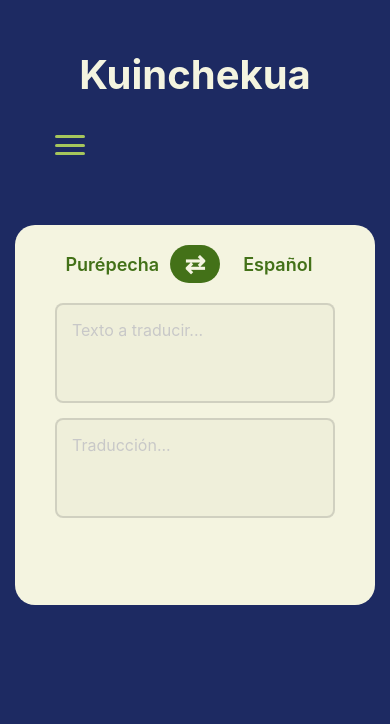
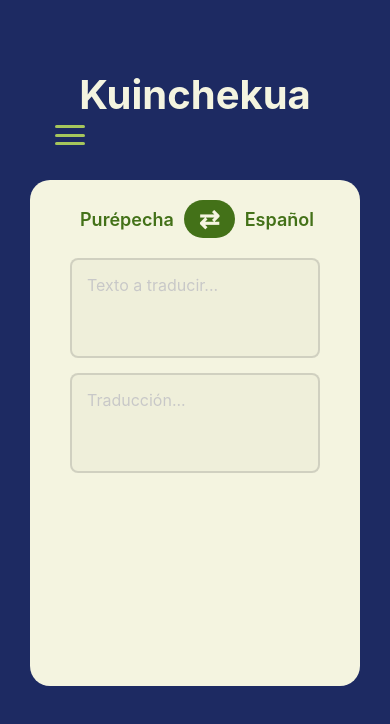
Before and after one commit to FerFabianReyes/app-traduccion-procesamiento-purepecha-espaniol-jatzingueni, a React Native app: screen / in a window 390 px wide. Shown: the top 724 px of the page. Built offline with nearby package versions, Linux system fonts and the light colour scheme.

Commit message:
Cambié un poco el estilo

```diff
--- a/src/styles/colors.js
+++ b/src/styles/colors.js
@@ -3,8 +3,8 @@ export const COLORS = {
   primary: '#1D2A62',
   secondary: '#F4F4E0',
   secondaryShade: '#eeeed8c9',
-  third: '#c38fd8ff',
-  thirdShade: '#aa6dc2ff',
+  third: '#815ba0ff',
+  thirdShade: '#522364ff',
   fourth: '#437118',
   fourthLight: '#A6C65C',
   cardBorder: '#54565c34',
--- a/src/styles/componentStyles/headerStyles.js
+++ b/src/styles/componentStyles/headerStyles.js
@@ -7,7 +7,7 @@ export const headerStyles = StyleSheet.create({
     justifyContent: 'space-between',
     alignItems: 'flex-start',
     paddingHorizontal: 20,
-    paddingVertical: 100,
+    paddingVertical: 90,
     ...Platform.select({
       web: {
         position: 'relative',
@@ -49,7 +49,7 @@ export const headerStyles = StyleSheet.create({
     fontWeight: 'bold',
     color: COLORS.secondary,
     position: 'absolute',
-    top: 50,
+    top: 70,
     left: 0,
     right: 0,
     textAlign: 'center',
--- a/src/styles/componentStyles/slidingMenuStyles.js
+++ b/src/styles/componentStyles/slidingMenuStyles.js
@@ -24,7 +24,7 @@ export const slidingMenuStyles = StyleSheet.create({
   },
   menuBackground: {
     flex: 1,
-    backgroundColor: COLORS.thirdShade,
+    backgroundColor: COLORS.third,
     borderTopRightRadius: 25,    // Repetir en el degradado
     borderBottomRightRadius: 25, // Repetir en el degradado
   },
@@ -35,10 +35,10 @@ export const slidingMenuStyles = StyleSheet.create({
     flexDirection: 'row',
     justifyContent: 'space-between',
     alignItems: 'center',
-    backgroundColor: COLORS.third,
+    backgroundColor: COLORS.thirdShade,
   },
   menuTitle: {
-    color: COLORS.primary,
+    color: COLORS.secondary,
     fontSize: 24,
     fontWeight: 'bold',
   },
@@ -56,7 +56,7 @@ export const slidingMenuStyles = StyleSheet.create({
   },
   menuItemText: {
     fontSize: 18,
-    color: COLORS.secondary,
+    color: COLORS.secondaryShade,
     fontWeight: '500',
   },
   menuFooter: {
@@ -66,7 +66,7 @@ export const slidingMenuStyles = StyleSheet.create({
     alignItems: 'center',
   },
   footerText: {
-    color: COLORS.third,
+    color: COLORS.thirdShade,
     fontSize: 12,
   },
 });
--- a/src/styles/globalStyles.js
+++ b/src/styles/globalStyles.js
@@ -12,9 +12,9 @@ export const globalStyles = StyleSheet.create({
   mainContent: {
     backgroundColor: COLORS.secondary,
     borderRadius: 20,
-    margin: 15,
+    margin: 30,
     padding: 20,
-    marginTop: 25,
-    minHeight: height * 0.45,
+    marginTop: 0,
+    minHeight: height * 0.6,
   },
 });
```
